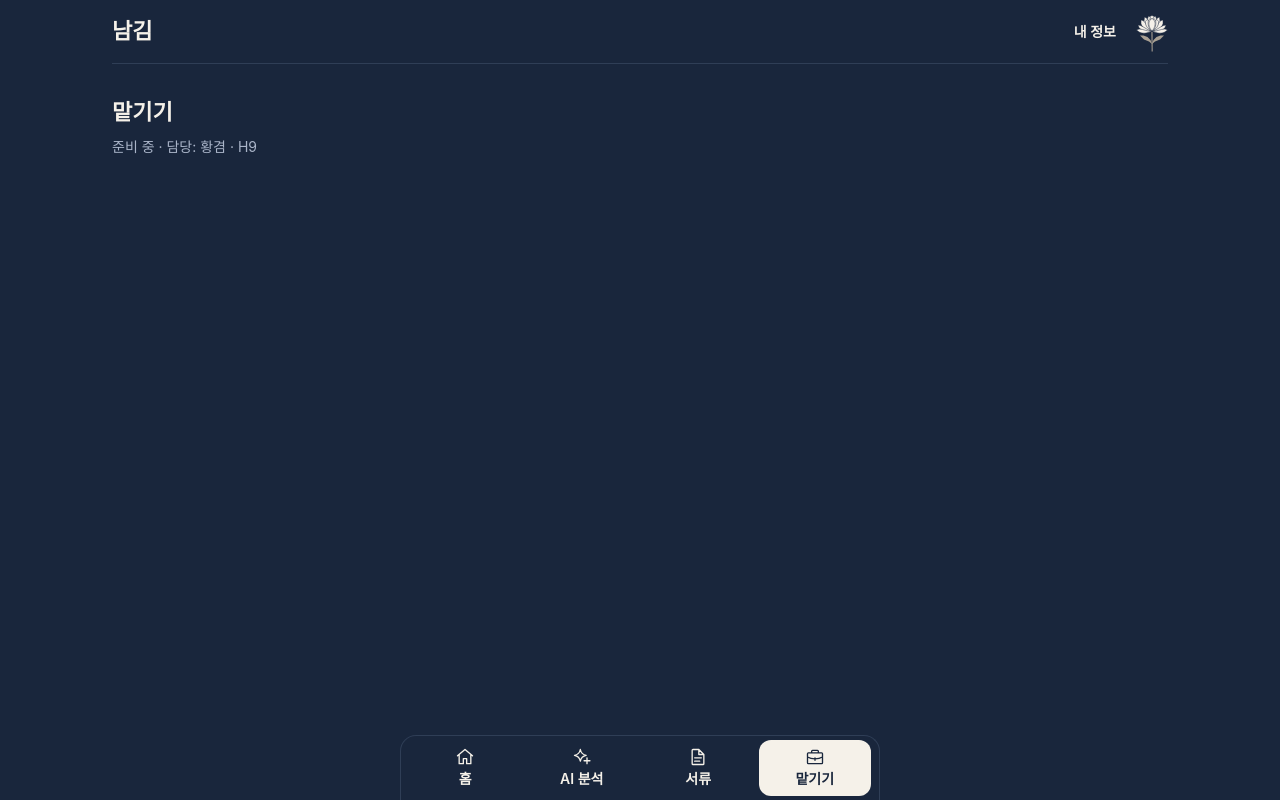
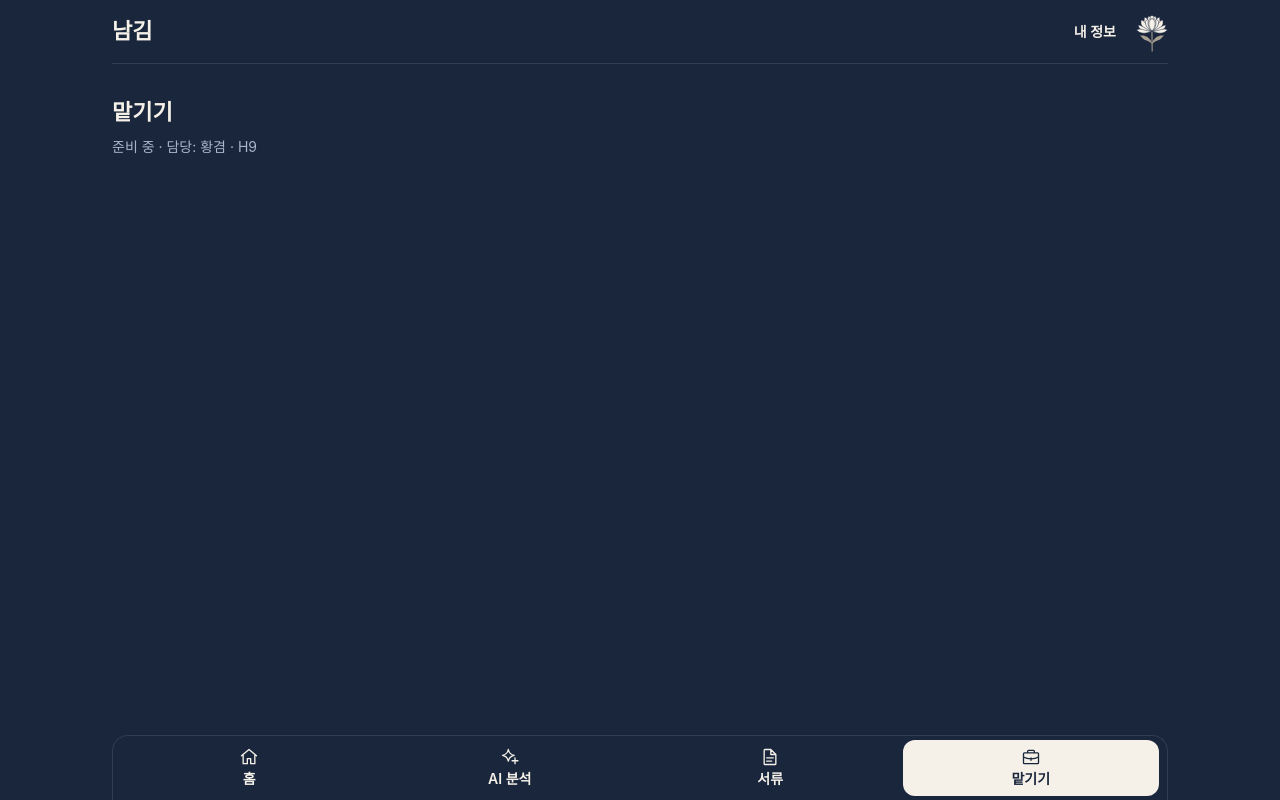
Before and after one commit to chung1yejun/AIrevolution, a Next.js app: page /delegate in a window 1280 px wide. Built offline with nearby package versions, Linux system fonts and the light colour scheme; a web font is replaced by a local one.

Commit message:
style(S3): PC 하단 탭을 본문 너비에 맞춤

```diff
--- a/components/ui/BottomTab.tsx
+++ b/components/ui/BottomTab.tsx
@@ -15,7 +15,7 @@ export function BottomTab() {
   const pathname = usePathname();
 
   return (
-    <nav aria-label="주요 메뉴" className="fixed inset-x-0 bottom-0 z-20 mx-auto w-full max-w-[480px] rounded-t-2xl border border-b-0 border-[var(--namgim-secondary)] bg-[var(--namgim-navy)] px-2 pb-[env(safe-area-inset-bottom)]">
+    <nav aria-label="주요 메뉴" className="fixed inset-x-0 bottom-0 z-20 mx-auto w-full max-w-[480px] rounded-t-2xl border border-b-0 border-[var(--namgim-secondary)] bg-[var(--namgim-navy)] px-2 pb-[env(safe-area-inset-bottom)] min-[1280px]:max-w-[1056px]">
       <ul className="grid h-16 grid-cols-4 gap-1 py-1">
         {tabs.map(({ href, label, path }) => {
           const active = pathname === href || pathname.startsWith(href + "/");
```
